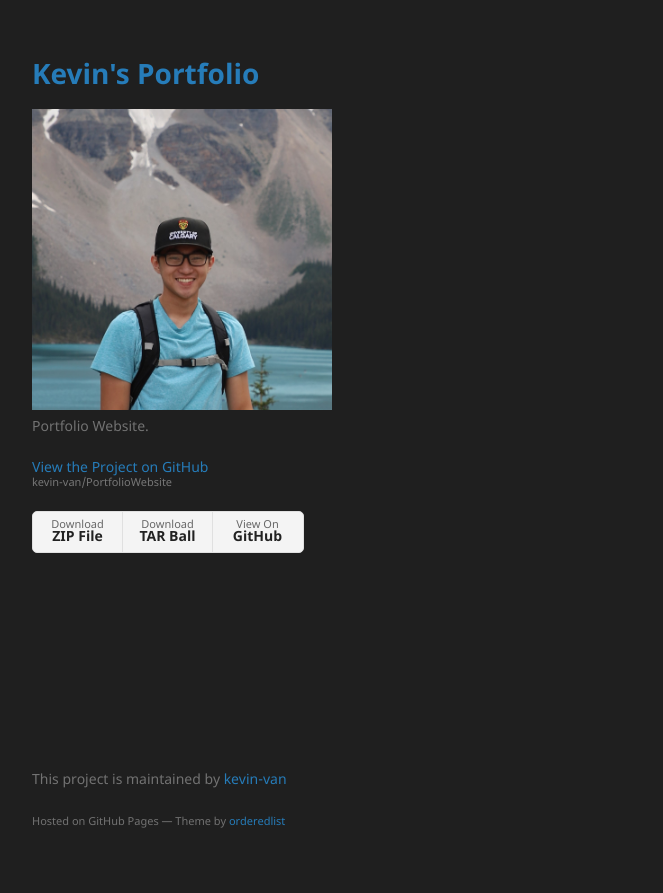
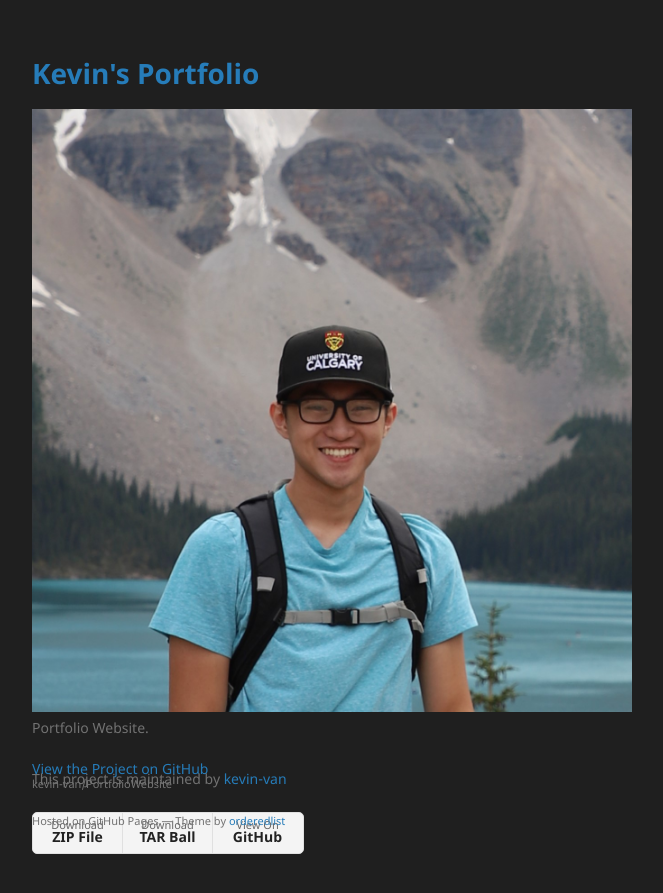
Before and after one commit to kevin-van/PortfolioWebsite, a Jekyll site: the page built from index.md, in a window 1280 px wide. Shown: the top 893 px of the page, without its empty margins (178-841 px from the left). Built offline with Jekyll 4.4.1, drawn with Linux system fonts in a browser that asks for light colours.

Commit message:
Widen Header

```diff
--- a/_sass/jekyll-theme-minimal.scss
+++ b/_sass/jekyll-theme-minimal.scss
@@ -120,8 +120,7 @@ kbd {
 
 //Header(Left side code + default.html)
 header {
-  width:300px;
-  float:left;
+  width:600px;
   position:fixed;
   -webkit-font-smoothing:subpixel-antialiased;
 }
@@ -224,10 +223,9 @@ footer {
     width:auto;
   }
 
-  //Comment this out so header is centered?
-  // header {
-  //   padding-right:320px;
-  // }
+  header {
+    padding-right:320px;
+  }
 
   section {
     border:1px solid #e5e5e5;
```
